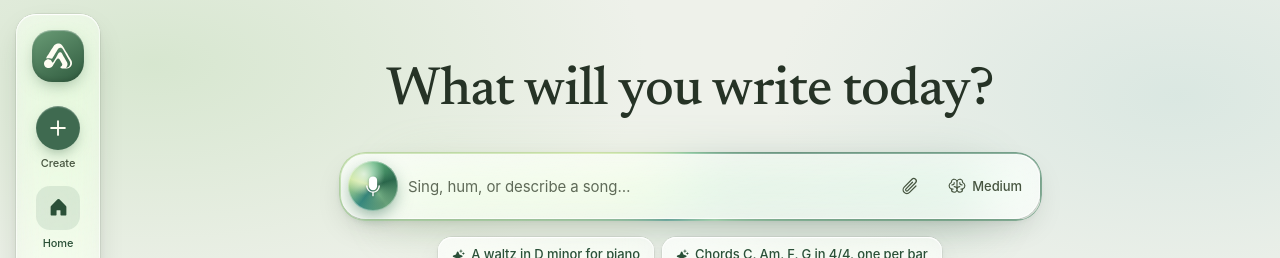
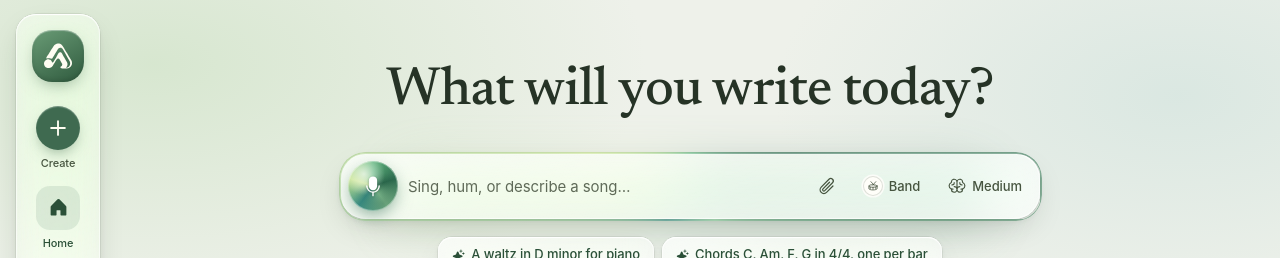
Before and after one commit to danieloquelis/amanuensis-ai, a Next.js app: page / in a window 1280 px wide. Shown: the top 258 px of the page. Built offline with nearby package versions, Linux system fonts and the light colour scheme.

Commit message:
fix: the Band button on Home too, so a new song's first request can go to the band

```diff
--- a/modules/assistant/ui/components/StartComposer.tsx
+++ b/modules/assistant/ui/components/StartComposer.tsx
@@ -2,8 +2,10 @@ import { useLayoutEffect, useRef, useState } from "react";
 import { Sparkle } from "@phosphor-icons/react";
 import type { StartRequest } from "../../application/start-request";
 import { useAttachments } from "../hooks/use-attachments";
+import { useBand } from "../hooks/use-band";
 import { useThinking } from "../hooks/use-thinking";
 import { Composer } from "./Composer";
+import { BandMenu } from "./BandMenu";
 import { ThinkingMenu } from "./ThinkingMenu";
 import styles from "./assistant.module.css";
 
@@ -25,6 +27,8 @@ export function StartComposer({ onStart }: { onStart: (request: StartRequest) =>
   const attachments = useAttachments();
   // Chosen here, kept in this browser: the new song's first turn runs at this level.
   const thinking = useThinking();
+  // Band Mode, likewise: the new song's first request goes to the band when it is on.
+  const band = useBand();
   const start = (request: StartRequest) => {
     if (started) return;
     setStarted(true);
@@ -42,7 +46,12 @@ export function StartComposer({ onStart }: { onStart: (request: StartRequest) =>
         onSend={(text, files) => start({ kind: "text", text, files })}
         onTake={(wav) => start({ kind: "take", wav })}
         onStop={() => undefined}
-        accessory={<ThinkingMenu level={thinking.level} onChange={thinking.choose} />}
+        accessory={
+          <>
+            <BandMenu on={band.on} members={band.members} onTurn={band.turn} onMembers={band.setMembers} />
+            <ThinkingMenu level={thinking.level} onChange={thinking.choose} />
+          </>
+        }
       />
       <div className={styles.suggestions} data-visible="true" role="group" aria-label="Ideas">
         {STARTERS.map((idea) => (
```
